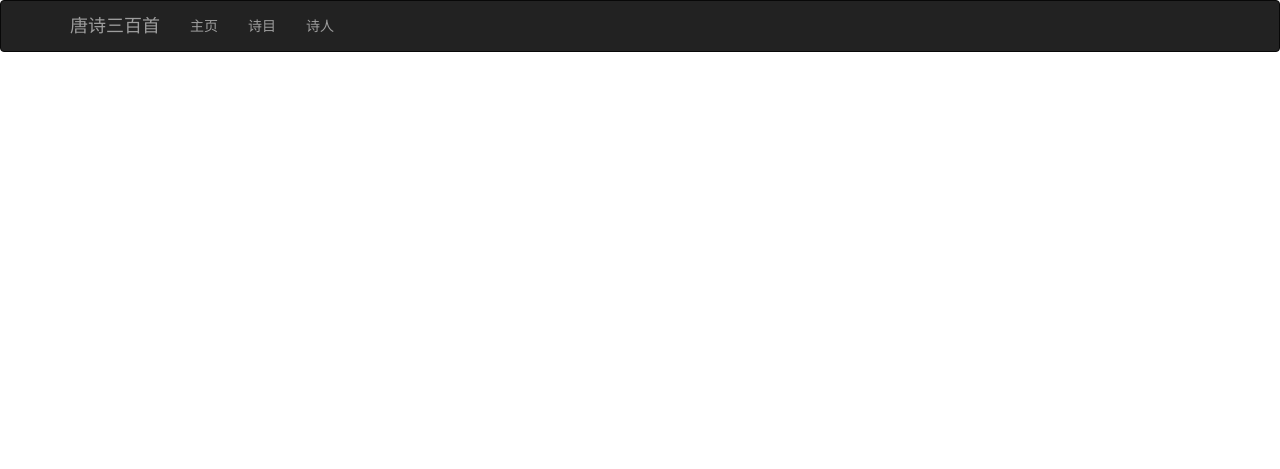
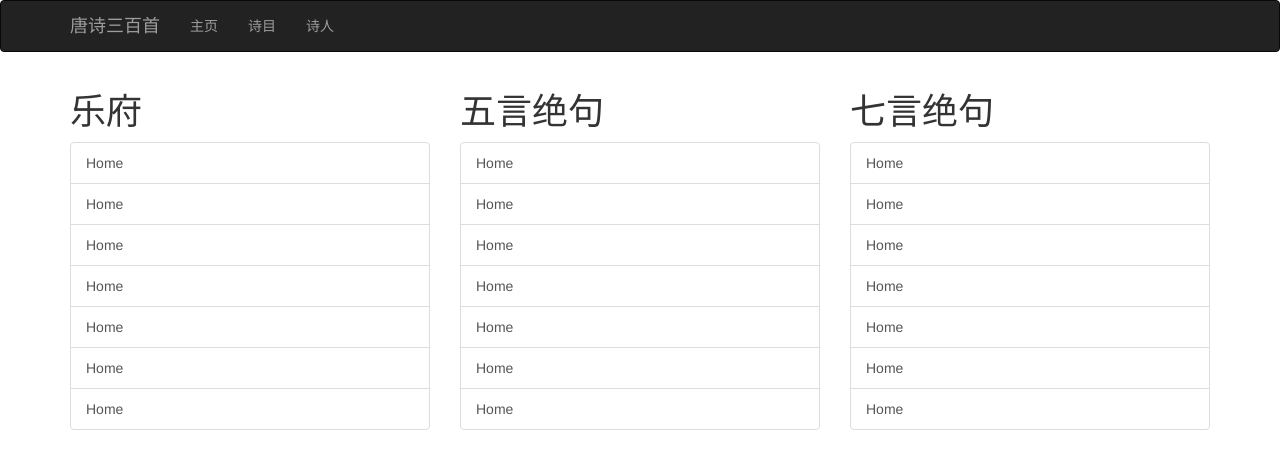
Before and after one commit to yocson/ChinesePoemsWebsite, a Flask app: page /poems in a window 1280 px wide. Shown: the top 469 px of the page. Run offline with Flask 2, Linux system fonts and the light colour scheme; some libraries are stand-ins or nearby versions.

Commit message:
增加404 500界面

```diff
--- a/templates/base.html
+++ b/templates/base.html
@@ -1,6 +1,6 @@
 {% extends "bootstrap/base.html" %}
 
-{% block title %}TANGPOEMS{% endblock %}
+{% block title %}唐诗三百首{% endblock %}
 
 {% block navbar %}
 <div class="navbar navbar-inverse" role="navigation">
--- a/templates/poems.html
+++ b/templates/poems.html
@@ -1 +1,51 @@
 {% extends "base.html" %}
+
+{ % block scripts % }
+{{ super() }}
+<script type="text/javascript" src="static/poems.js"></script>
+<script src="static/jquery-3.1.0.min.js"></script>
+<script src="static/template.js"></script>
+{ % endblock % }
+
+{% block content %}
+<div class="container">
+	<div class="row clearfix">
+		<div class="col-md-4 column">
+            <h1>乐府</h1>
+            <div class="list-group">
+                <a href="#" class="list-group-item">Home</a>
+                <a href="#" class="list-group-item">Home</a>
+                <a href="#" class="list-group-item">Home</a>
+                <a href="#" class="list-group-item">Home</a>
+                <a href="#" class="list-group-item">Home</a>
+                <a href="#" class="list-group-item">Home</a>
+                <a href="#" class="list-group-item">Home</a>
+			</div>
+		</div>
+		<div class="col-md-4 column">
+            <h1>五言绝句</h1>
+            <div class="list-group">
+                <a href="#" class="list-group-item">Home</a>
+                <a href="#" class="list-group-item">Home</a>
+                <a href="#" class="list-group-item">Home</a>
+                <a href="#" class="list-group-item">Home</a>
+                <a href="#" class="list-group-item">Home</a>
+                <a href="#" class="list-group-item">Home</a>
+                <a href="#" class="list-group-item">Home</a>
+			</div>
+		</div>
+		<div class="col-md-4 column">
+            <h1>七言绝句</h1>
+            <div class="list-group">
+                <a href="#" class="list-group-item">Home</a>
+                <a href="#" class="list-group-item">Home</a>
+                <a href="#" class="list-group-item">Home</a>
+                <a href="#" class="list-group-item">Home</a>
+                <a href="#" class="list-group-item">Home</a>
+                <a href="#" class="list-group-item">Home</a>
+                <a href="#" class="list-group-item">Home</a>
+			</div>
+		</div>
+	</div>
+</div>
+{% endblock %}
--- a/ts.py
+++ b/ts.py
@@ -26,5 +26,14 @@ def poets():
 def poet():
     pass
 
+@app.errorhandler(404)
+def page_not_found(e):
+    return render_template('404.html'), 404
+
+
+@app.errorhandler(500)
+def internal_server_error(e):
+    return render_template('500.html'), 500
+
 if __name__ == '__main__':
     app.run(debug=True)
```
Also changed, not shown: templates/404.html (added, +9 -0 lines), templates/500.html (added, +9 -0 lines).
